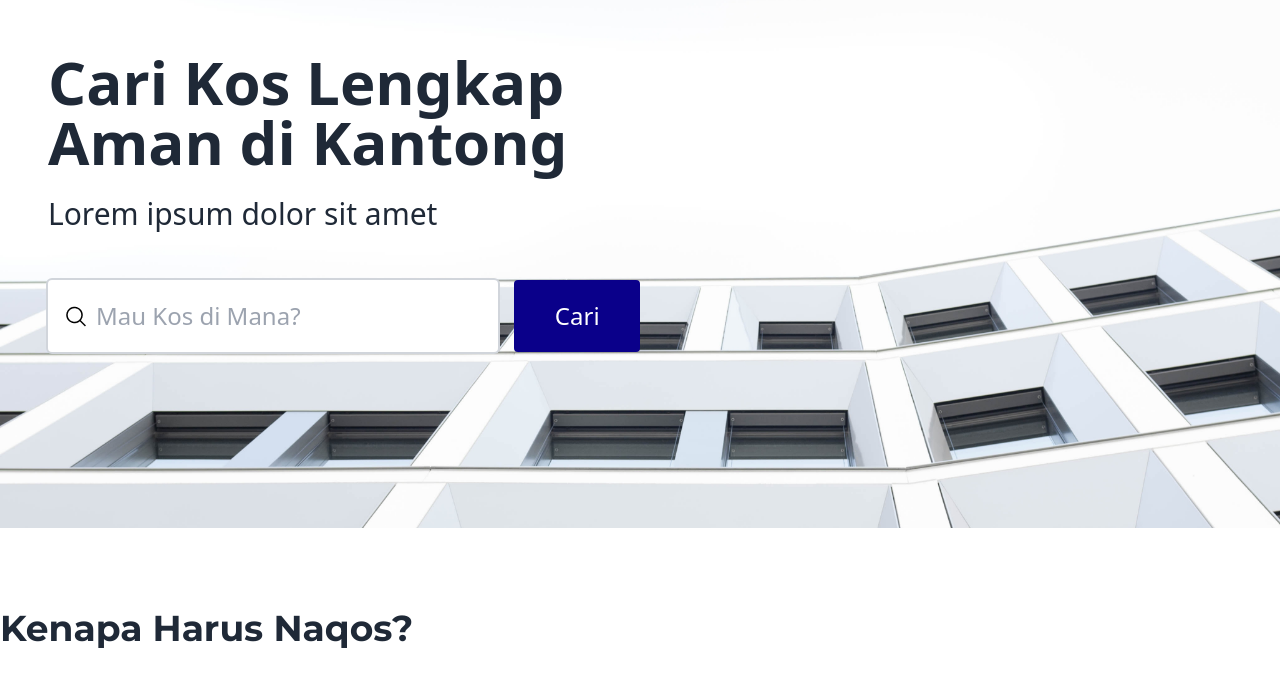
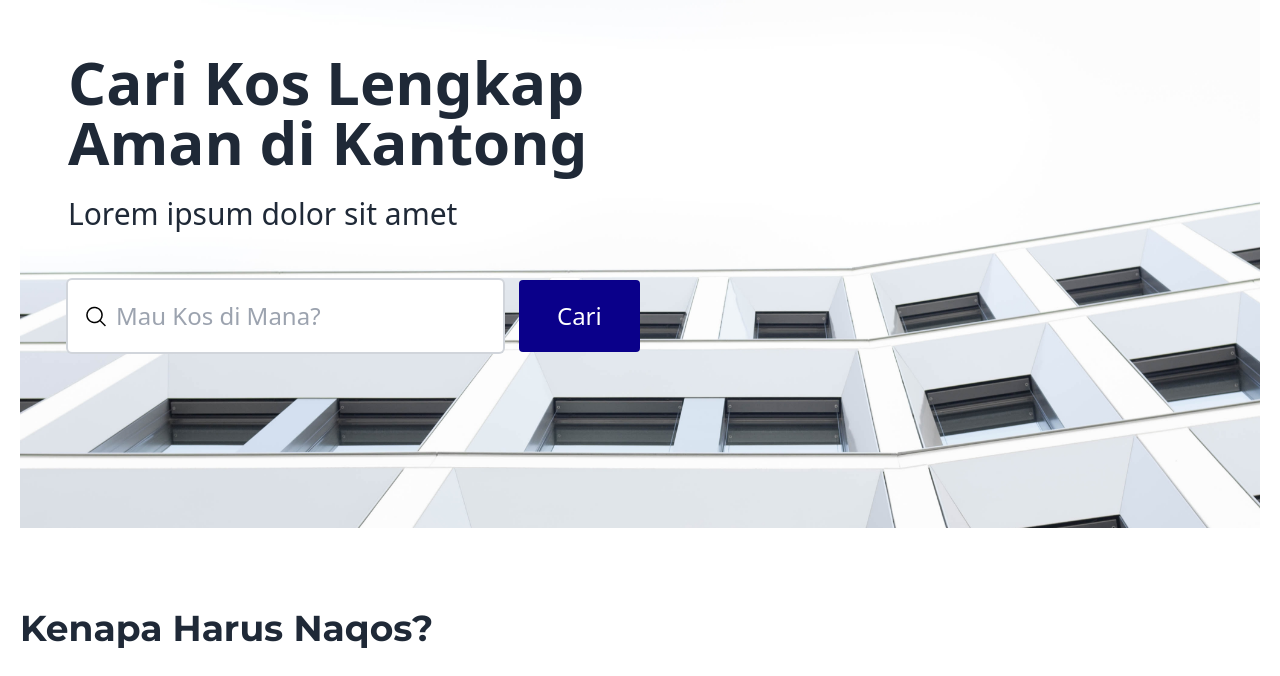
Before and after one commit to synrgy-tim-d/FSW-Frontend, a React (Vite) app: page / in a window 1280 px wide. Shown: the part 124-800 px from the top of the page. Built offline with nearby package versions, Linux system fonts and the light colour scheme.

Commit message:
added padding

```diff
--- a/src/pages/landingPage.jsx
+++ b/src/pages/landingPage.jsx
@@ -11,7 +11,7 @@ import Testimonial from '../components/testimonial/testimonial';
 
 function LandingPage() {
   return (
-    <div className='overflow-hidden'>
+    <div className='overflow-hidden px-5'>
       {/* <Navbar /> */}
       <Banner />
       <Whyus />
```
